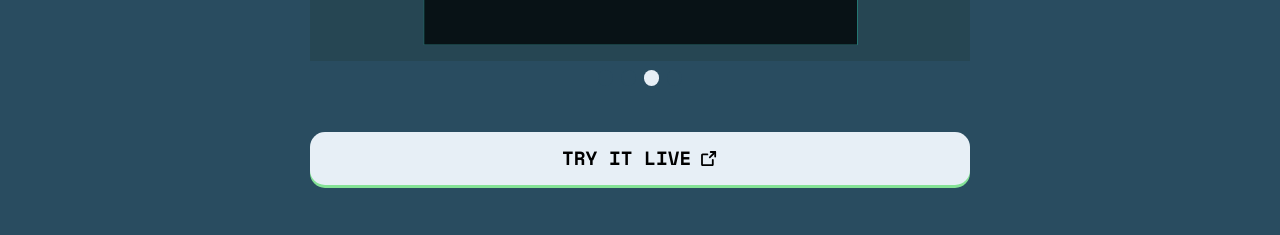
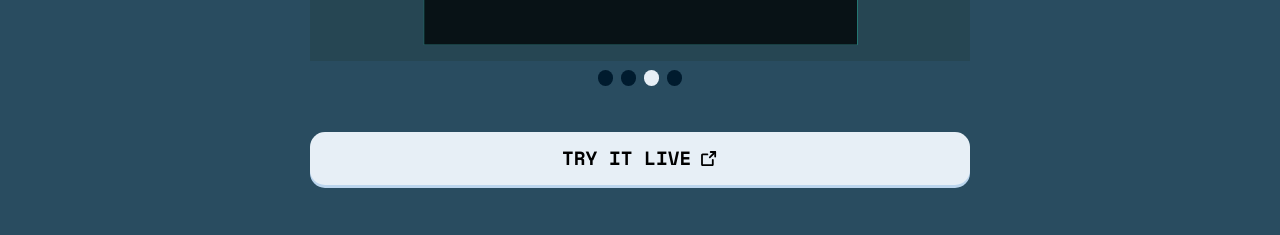
Before and after one commit to MXAnton/portfolio, a Vue app: page /project/0 in a window 1280 px wide. Shown: the part 1648-1883 px from the top of the page. Built offline with nearby package versions, Linux system fonts and the light colour scheme.

Commit message:
Adjust colors on projectView.

```diff
--- a/src/views/ProjectView.vue
+++ b/src/views/ProjectView.vue
@@ -117,6 +117,7 @@ export default {
 main section {
   background-color: var(--blue);
   --color-text: var(--blue--lighter);
+  --color-text--dark: var(--blue--light);
 }
 
 h1,
@@ -228,7 +229,7 @@ h2 {
 </style>
 <style>
 .carousell__dots > li > button {
-  background-color: var(--blue);
+  background-color: var(--blue--dark);
 }
 .carousell__dots > li.current > button {
   background-color: var(--color-text);
```
